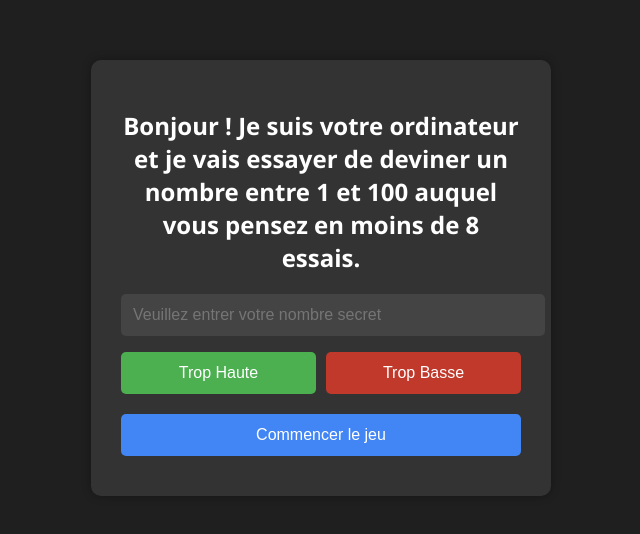
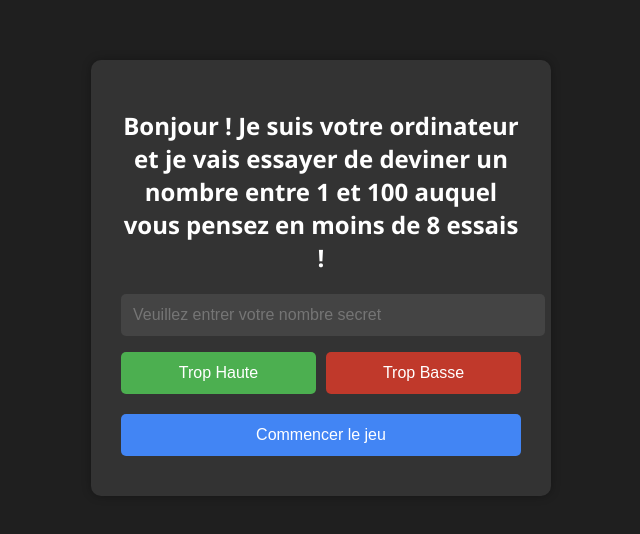
Before and after one commit to CONCOMBRITO/CONCOMBRITO.github.io, a plain HTML site: page index.html in a window 1280 px wide. Shown: the part 122-656 px from the top of the page, without its empty margins (319-959 px from the left). Drawn offline with Linux system fonts and the light colour scheme.

Commit message:
Update index.html

```diff
--- a/index.html
+++ b/index.html
@@ -156,7 +156,7 @@
 </head>
 <body>
   <div class="container">
-    <h2>Bonjour ! Je suis votre ordinateur et je vais essayer de deviner un nombre entre 1 et 100 auquel vous pensez en moins de 8 essais.</h2>
+    <h2>Bonjour ! Je suis votre ordinateur et je vais essayer de deviner un nombre entre 1 et 100 auquel vous pensez en moins de 8 essais !</h2>
     <input type="number" id="secretNumber" placeholder="Veuillez entrer votre nombre secret" />
     <div class="feedback-buttons">
       <button onclick="feedback('H')">Trop Haute</button>
```
